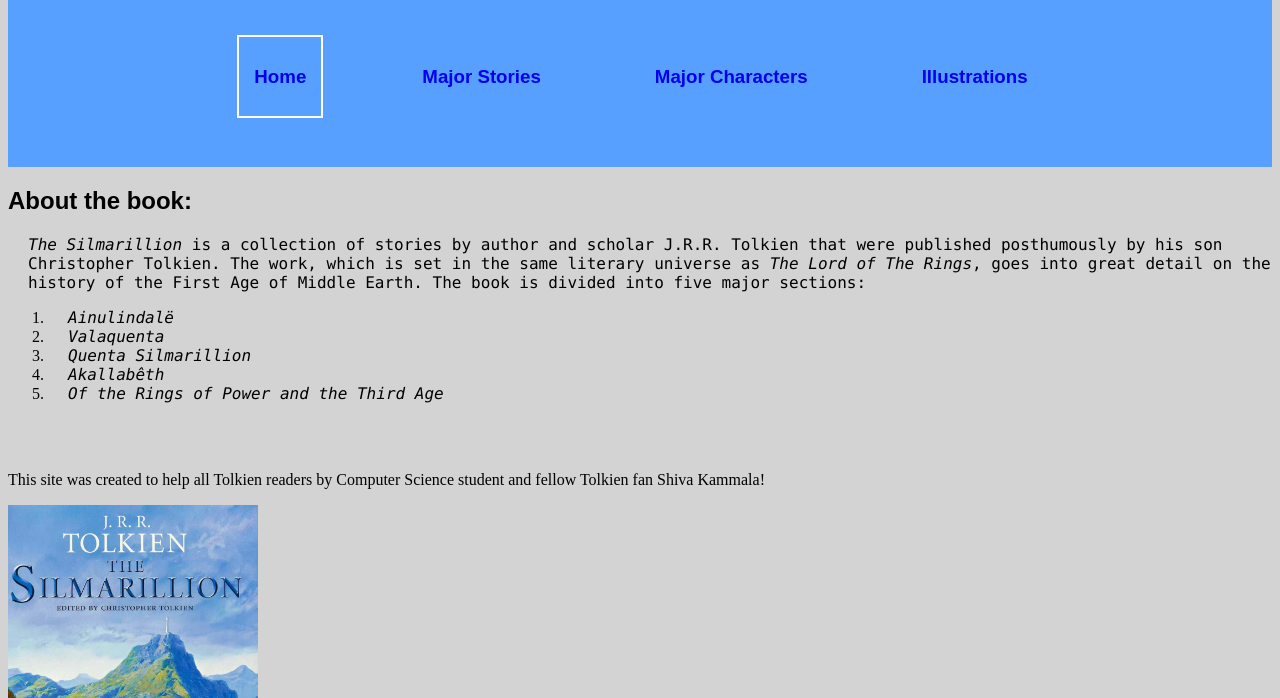
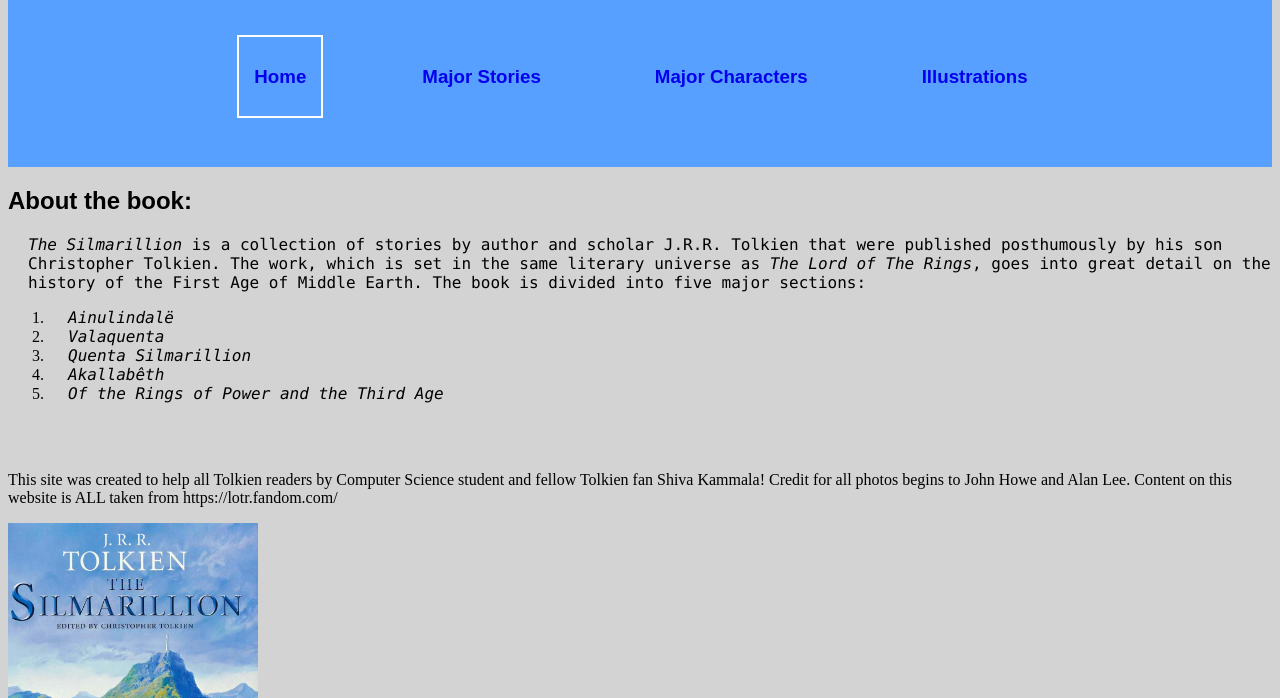
Before and after one commit to jdmar3-comp426/a01-shiva1UNC, a website: page index.html in a window 1280 px wide. Shown: the part 102-800 px from the top of the page. Drawn offline with Linux system fonts and the light colour scheme; a web font is replaced by a local one.

Commit message:
modified media.html

```diff
--- a/index.html
+++ b/index.html
@@ -35,7 +35,9 @@
                 <li><em class="content">Of the Rings of Power and the Third Age</em></li>
             </ol>
             <br><br>
-            <p>This site was created to help all Tolkien readers by Computer Science student and fellow Tolkien fan Shiva Kammala!</p>
+            <p>This site was created to help all Tolkien readers by Computer Science student and fellow Tolkien fan Shiva Kammala! Credit for all photos begins to John Howe and Alan Lee.
+                Content on this website is ALL taken from https://lotr.fandom.com/
+            </p>
         </div>
         <img src="/media/silm_cover.jpg" alt="The Silmarillion book cover" width="250" height="330"/>
     </body>
```
Also changed, not shown: media.html (+1 -0 lines).
